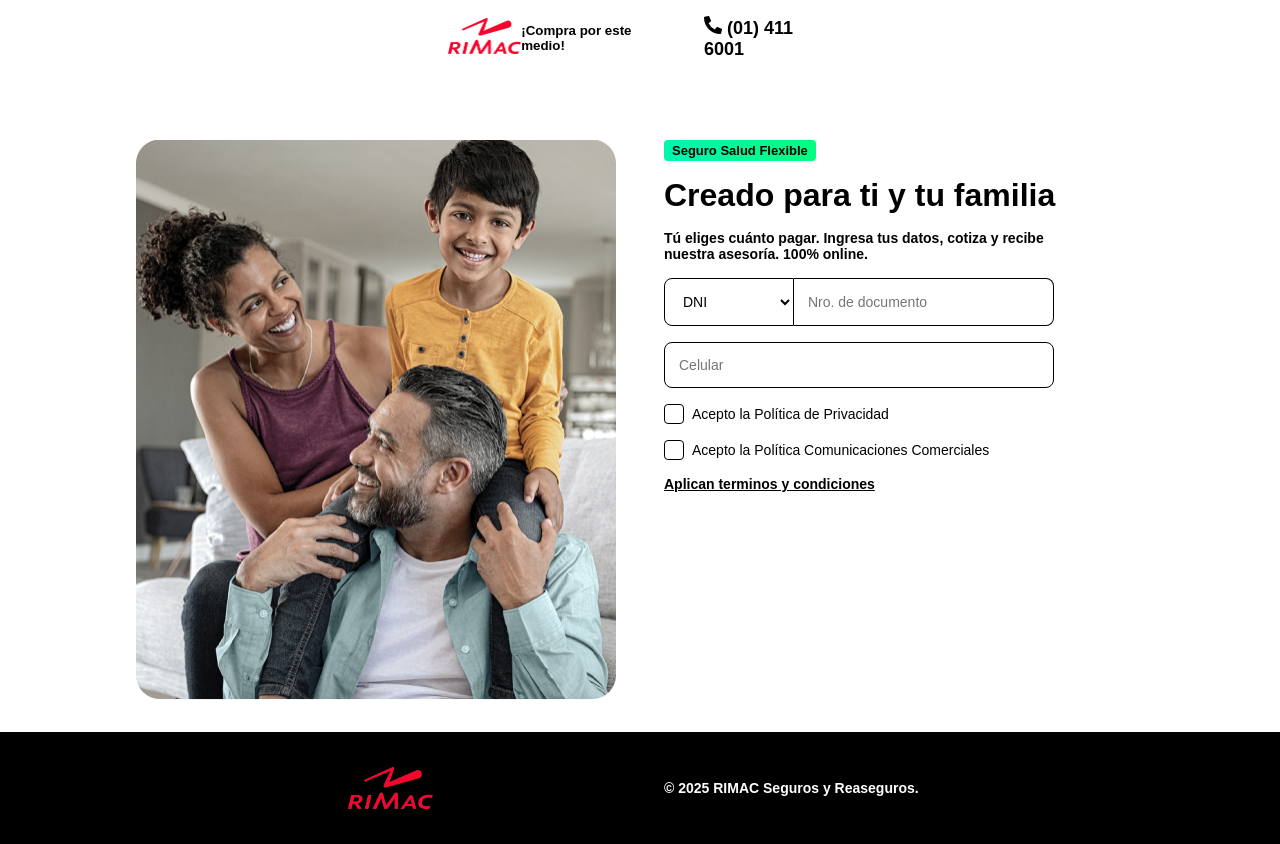
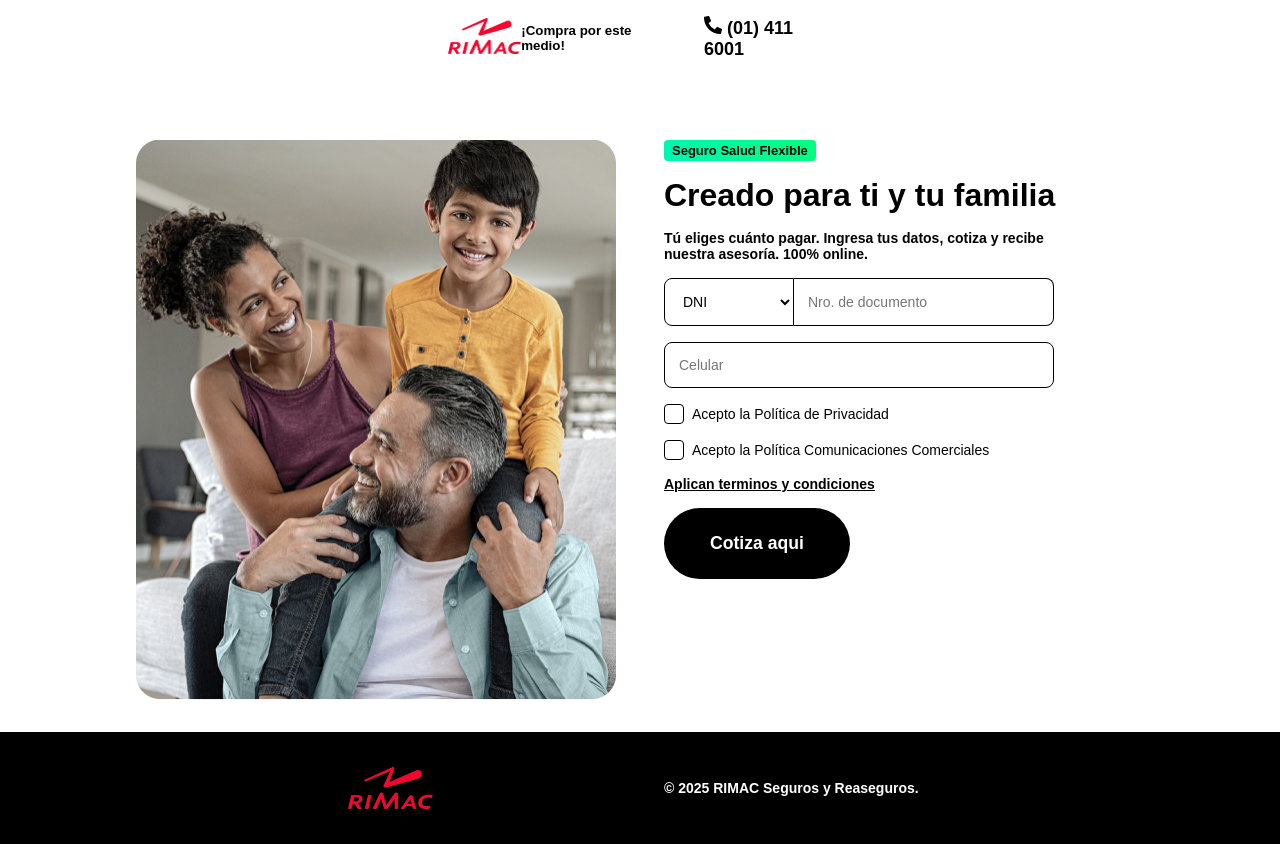
Before and after one commit to junioralvar/app-front-end-challenge-rimac, a React (Vite) app: page / in a window 1280 px wide. Both pictures are taken after a click on the element "Aplican terminos y condiciones". Built offline with nearby package versions, Linux system fonts and the light colour scheme.

Commit message:
button y modal

```diff
--- /dev/null
+++ b/src/components/button/Button.css
@@ -0,0 +1,40 @@
+button {
+  position: relative;
+  background-color: #000;
+  color: white;
+  padding: 1.3em 2.5em;
+  font-size: 1.1rem;
+  font-weight: bold;
+  border: 2px solid transparent;
+  border-radius: 999px;
+  cursor: pointer;
+  overflow: hidden;
+  z-index: 0;
+  transition: color 0.3s ease;
+}
+
+/* Efecto radial desde el centro */
+button::before {
+  content: '';
+  position: absolute;
+  top: 50%;
+  left: 50%;
+  width: 300%;
+  height: 300%;
+  background: white;
+  border-radius: 50%;
+  transform: translate(-50%, -50%) scale(0);
+  z-index: -1;
+  transition: transform 0.5s ease;
+}
+
+/* Hover: activa la expansión del fondo blanco */
+button:hover::before {
+  transform: translate(-50%, -50%) scale(1);
+}
+
+/* Hover: cambia el texto y el borde */
+button:hover {
+  color: black;
+  border: 2px solid black;
+}
--- /dev/null
+++ b/src/components/button/Button.jsx
@@ -0,0 +1,9 @@
+import './Button.css'
+
+export const Button = ({ text, onClick }) => {
+  return (
+    <div>
+      <button onClick={onClick}>{text}</button>
+    </div>
+  )
+}
--- a/src/components/formulario/Formulario.jsx
+++ b/src/components/formulario/Formulario.jsx
@@ -1,3 +1,5 @@
+import { Button } from '../button/Button'
+import { Modal } from '../modal/Modal'
 import './Formulario.css'
 import { useState } from 'react'
 
@@ -7,8 +9,24 @@ export const Formulario = () => {
   const [celular, setCelular] = useState('')
   const [aceptaPrivacidad, setAceptaPrivacidad] = useState(false)
   const [aceptaComerciales, setAceptaComerciales] = useState(false)
+  const [isModalOpen, setIsModalOpen] = useState(false)
+
+  const handleOpenModal = () => setIsModalOpen(true)
+  const handleCloseModal = () => setIsModalOpen(false)
+
+  const modalTitle = 'Aplicación de Términos y Condiciones'
+  const modalText = `Encontrarás información importante sobre tus derechos y obligaciones al
+utilizar nuestros servicios. Cubren aspectos clave como la privacidad, la
+seguridad y la conducta esperada. Te recomendamos encarecidamente
+familiarizarte con estos términos para estar bien informado.
+
+Si tienes preguntas o inquietudes sobre los 'Términos y Condiciones', no
+dudes en ponerte en contacto con nuestro equipo de soporte. Estamos
+aquí para ayudarte y garantizar que tu experiencia sea transparente y
+segura.`
 
   return (
+    <>
       <form className="formulario">
         <span className="tag">Seguro Salud Flexible</span>
         <h1>Creado para ti y tu familia</h1>
@@ -60,10 +78,18 @@ export const Formulario = () => {
           />
           Acepto la Política Comunicaciones Comerciales
         </label>
-      <p className="text-underline text-pointer">
+        <p className="text-underline text-pointer" onClick={handleOpenModal}>
           Aplican terminos y condiciones
         </p>
+        <Button text={'Cotiza aqui'} />
       </form>
+      <Modal
+        titulo={modalTitle}
+        texto={modalText}
+        isOpen={isModalOpen}
+        onClose={handleCloseModal}
+      />
+    </>
   )
 }
 
--- /dev/null
+++ b/src/components/modal/Modal.css
@@ -0,0 +1,107 @@
+/*----------------------------------*/
+/* Estilos del Overlay (el fondo)   */
+/*----------------------------------*/
+.modal-overlay {
+  position: fixed;
+  top: 0;
+  left: 0;
+  width: 100%;
+  height: 100%;
+  background-color: rgba(0, 0, 0, 0.4); /* Fondo semi-transparente */
+  backdrop-filter: blur(
+    5px
+  ); /* Efecto borroso, compatible con navegadores modernos */
+  display: flex;
+  justify-content: center;
+  align-items: center;
+  z-index: 1000; /* Asegura que esté encima de todo */
+
+  /* Animación para que el overlay aparezca suavemente */
+  animation: fadeIn 0.3s ease-in-out;
+}
+
+@keyframes fadeIn {
+  from {
+    opacity: 0;
+  }
+  to {
+    opacity: 1;
+  }
+}
+
+/*----------------------------------*/
+/* Estilos del Contenedor del Modal */
+/*----------------------------------*/
+.modal-container {
+  background-color: #fff;
+  border-radius: 8px;
+  box-shadow: 0 4px 12px rgba(0, 0, 0, 0.15); /* Sombra alrededor del modal */
+  max-width: 500px; /* Ancho máximo para el desktop */
+  width: 90%; /* Ancho flexible para ser responsive */
+  padding: 24px;
+  position: relative;
+
+  /* Animación para que el modal aparezca desde abajo */
+  animation: slideInUp 0.4s cubic-bezier(0.68, -0.55, 0.27, 1.55);
+}
+
+@keyframes slideInUp {
+  from {
+    transform: translateY(100%);
+    opacity: 0;
+  }
+  to {
+    transform: translateY(0);
+    opacity: 1;
+  }
+}
+
+/*----------------------------------*/
+/* Estilos del Contenido del Modal  */
+/*----------------------------------*/
+.modal-header {
+  display: flex;
+  /* Centra horizontalmente todo el contenido */
+  justify-content: center;
+  /* Centra verticalmente los elementos */
+  align-items: center;
+  margin-bottom: 20px;
+  position: relative; /* Necesario para posicionar el botón de cierre de forma absoluta */
+}
+
+.modal-title {
+  /* No necesita cambios si el padre lo centra */
+  margin: 0;
+  font-size: 1.25rem;
+  font-weight: 600;
+  color: #333;
+  /* Opcional: Ancho completo para asegurar que no se desplace */
+  width: 100%;
+  text-align: center;
+}
+
+.modal-close {
+  /* Posiciona el botón de cierre de forma absoluta */
+  position: absolute;
+  left: 0;
+  top: 50%;
+  transform: translateY(-50%);
+
+  background: none;
+  border: none;
+  font-size: 24px;
+  cursor: pointer;
+  color: #888;
+  transition: color 0.2s;
+  padding: 0;
+}
+.modal-close:hover {
+  color: #333;
+}
+
+.modal-body p {
+  margin: 0;
+  line-height: 1.6;
+  color: #000000;
+  white-space: pre-wrap; /* Para que el texto mantenga saltos de línea */
+}
--- a/src/components/modal/Modal.jsx
+++ b/src/components/modal/Modal.jsx
@@ -0,0 +1,45 @@
+import { useEffect, useRef } from 'react'
+import './Modal.css'
+
+export const Modal = ({ titulo, texto, isOpen, onClose }) => {
+  const modalRef = useRef(null)
+
+  // Efecto para manejar clics fuera del modal y cerrar el modal
+  useEffect(() => {
+    const handleClickOutside = (event) => {
+      if (modalRef.current && !modalRef.current.contains(event.target)) {
+        onClose()
+      }
+    }
+
+    if (isOpen) {
+      document.addEventListener('mousedown', handleClickOutside)
+    }
+
+    return () => {
+      document.removeEventListener('mousedown', handleClickOutside)
+    }
+  }, [isOpen, onClose])
+
+  // Si el modal no está abierto, no renderizamos nada
+  if (!isOpen) {
+    return null
+  }
+
+  return (
+    <div className="modal-overlay">
+      <div className="modal-container" ref={modalRef}>
+        <div className="modal-header">
+          <button className="modal-close" onClick={onClose}>
+            &times;
+          </button>
+          <h2 className="modal-title">{titulo}</h2>
+        </div>
+
+        <div className="modal-body">
+          <p>{texto}</p>
+        </div>
+      </div>
+    </div>
+  )
+}
```
Lines whose indentation alone changed are shown as unchanged.
